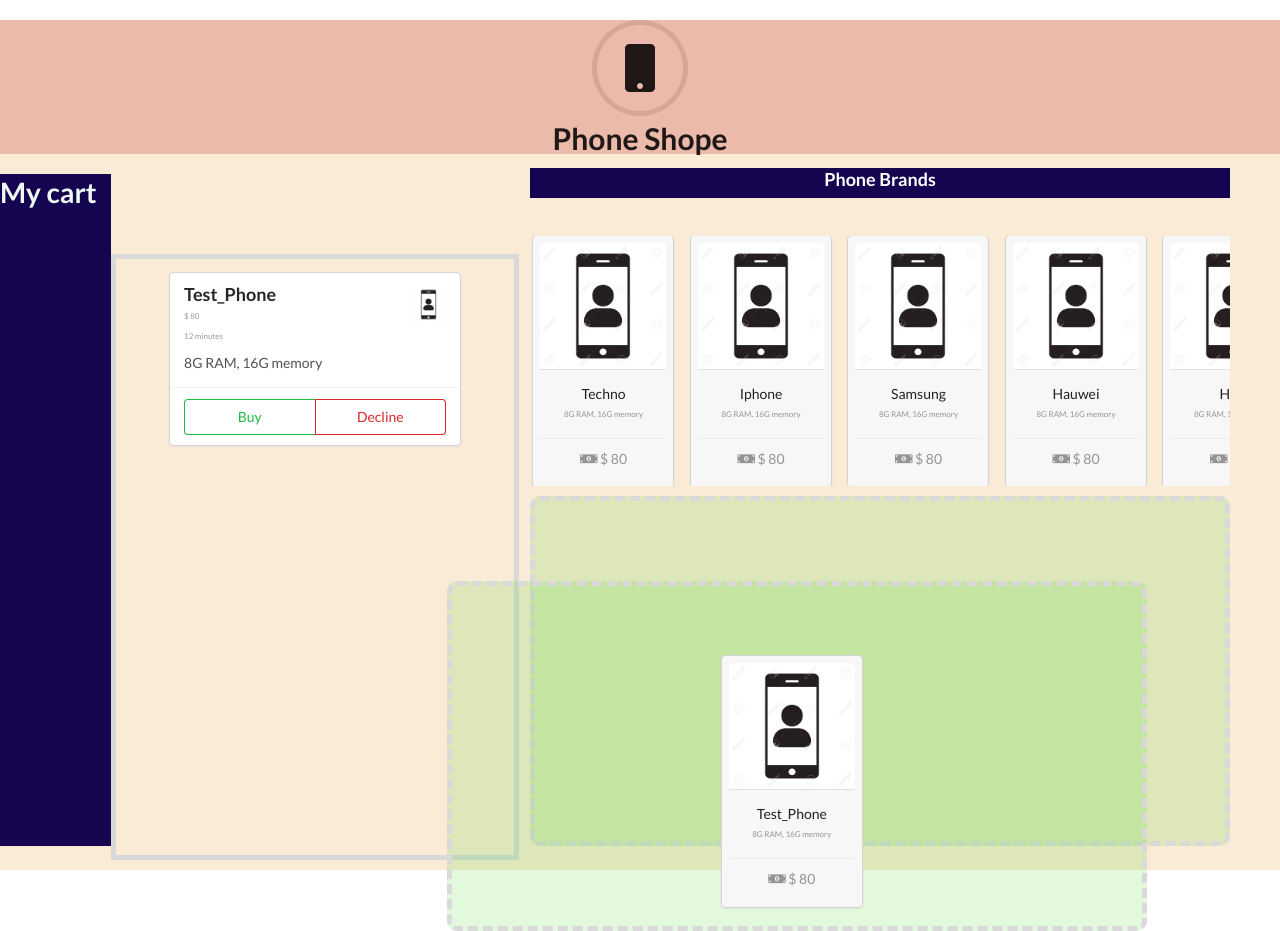
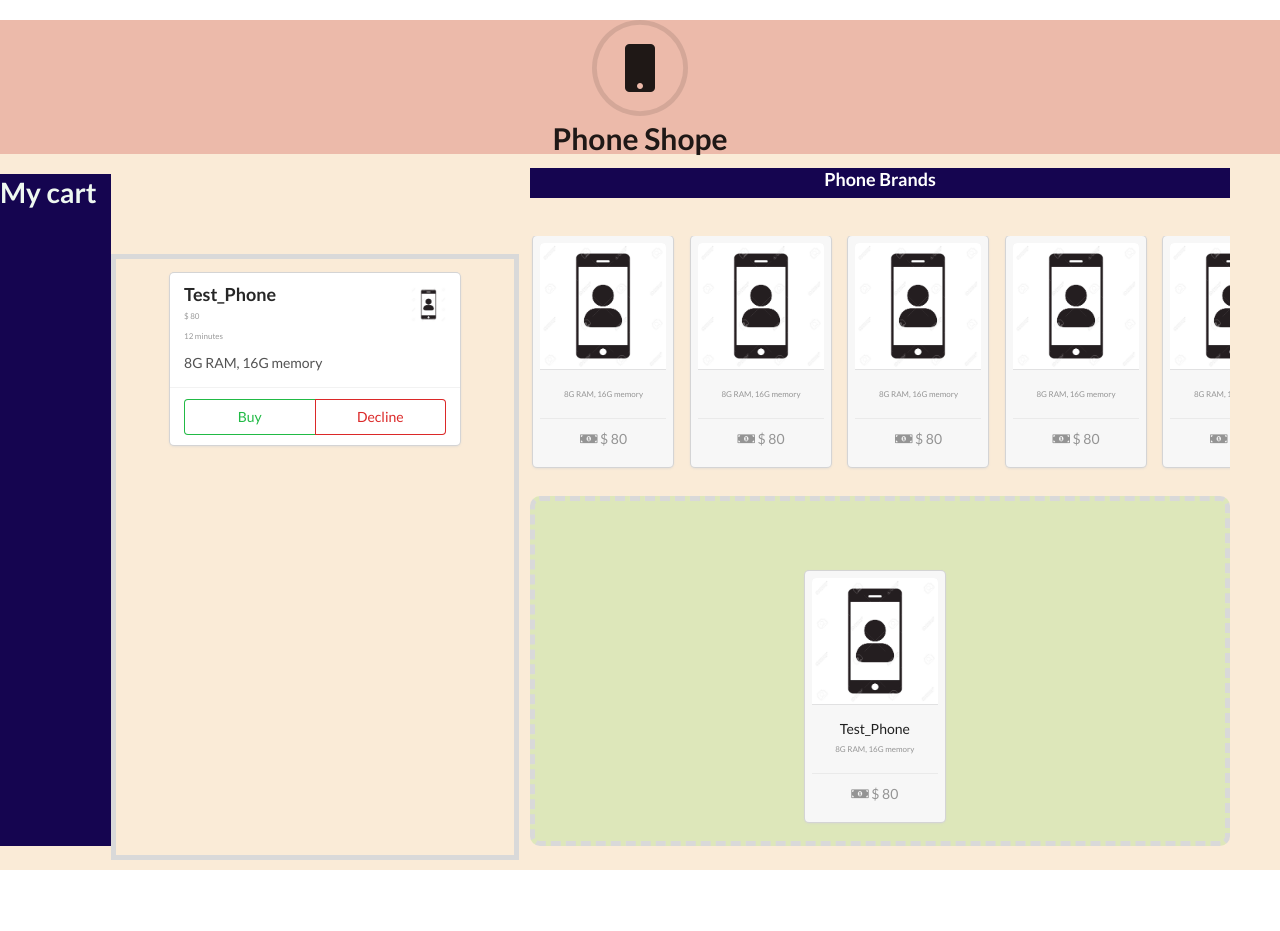
Before and after one commit to iamdiegoskr/shoping-cart-app, a React (Create React App) app: page / in a window 1280 px wide. After the commit the page ends 870 px from the top, so only its background shows below. Built offline with nearby package versions, Linux system fonts and the light colour scheme.

Commit message:
Install react dnd correctly

```diff
--- a/package.json
+++ b/package.json
@@ -7,13 +7,15 @@
     "@testing-library/react": "^9.3.2",
     "@testing-library/user-event": "^7.1.2",
     "react": "^16.13.1",
+    "react-dnd": "^11.1.3",
+    "react-dnd-html5-backend": "^11.1.3",
     "react-dom": "^16.13.1",
     "react-redux": "^7.2.0",
     "react-scripts": "3.4.1",
     "redux": "^4.0.5",
     "redux-thunk": "^2.3.0",
     "semantic-ui-css": "^2.4.1",
-    "semantic-ui-react": "^2.0.4"
+    "semantic-ui-react": "^0.88.2"
   },
   "scripts": {
     "start": "react-scripts start",
--- a/src/components/container.js
+++ b/src/components/container.js
@@ -1,4 +1,7 @@
 import React, { Component } from 'react';
+import { DndProvider } from 'react-dnd';
+import { HTML5Backend } from 'react-dnd-html5-backend';
+
 import Phone from './Phone'
 import ShoppingCart from './ShoppingCart'
 import MyCart from './MyCart'
@@ -20,19 +23,19 @@
                         <MyCart />
                     </div>
                 <div class="right floated five wide column">
+                    <DndProvider backend={ HTML5Backend } >
                         <div class="ui row">
                             <h3 class="brand-heading">Phone Brands</h3>
                         </div>
                         <div class="ui row">
                             <div className="shopping-list">
                                 {Object.keys(phones).map((phone) =>(
-                                <Phone key={phone} name={phones[phone].brand} />
+                                    <Phone key={phone} brand={phones[phone].brand} />
                                 ))}
                             </div>
-                        <div className="shopping-cart">
                             <ShoppingCart />
                         </div>
-                    </div>
+                    </DndProvider>
                 </div>
                 </div>
             </div>
--- a/src/index.css
+++ b/src/index.css
@@ -58,6 +58,9 @@
   border: 5px dashed #d9d9d9;
   border-radius: 10px;
   padding: 5rem 2rem;
+  overflow-x: scroll;
+  overflow-y: hidden;
+  white-space: nowrap;
   background-color: rgba(49, 209, 9, 0.137);
 }
 .phone{
@@ -84,3 +87,41 @@
 .meta{
   font-size: 8px !important;
 }
+
+/* Drag and Drop */
+
+.drag{
+  background-color: lightblue !important;
+}
+
+/* My cart */
+.placeholder{
+  text-align: center;
+}
+
+/* Transition */
+.transPhones-appear {
+  opacity: 0.01;
+}
+
+.transPhones-appear.transPhones-appear-active {
+  opacity: 1;
+  transition: opacity .5s ease-in;
+}
+.transPhones-enter {
+  opacity: 0.01;
+}
+
+.transPhones-enter.transPhones-enter-active {
+  opacity: 1;
+  transition: opacity .5s ease-in;
+}
+
+.transPhones-leave {
+  opacity: 1;
+}
+
+.transPhones-leave.transPhones-leave-active {
+  opacity: 0.01;
+  transition: opacity 300ms ease-in;
+}
```
Also changed, not shown: 1 other file (tests, documents, lock files or other folders). Lines whose indentation alone changed are shown as unchanged.
